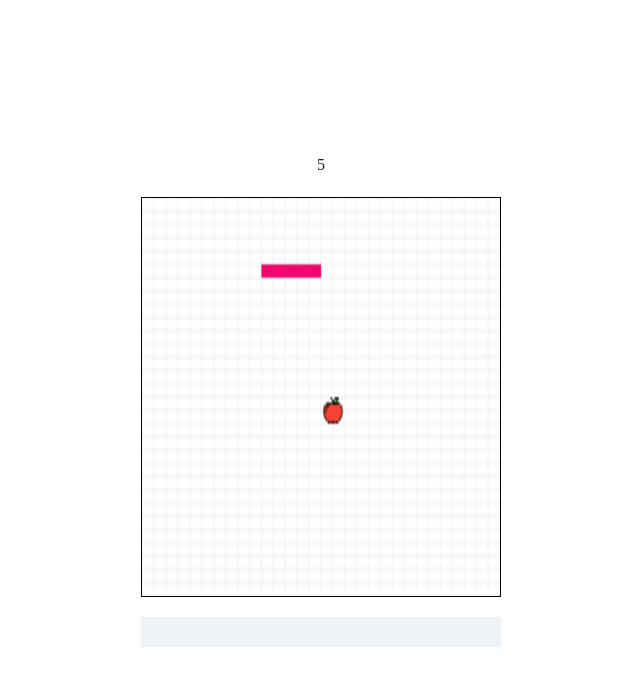
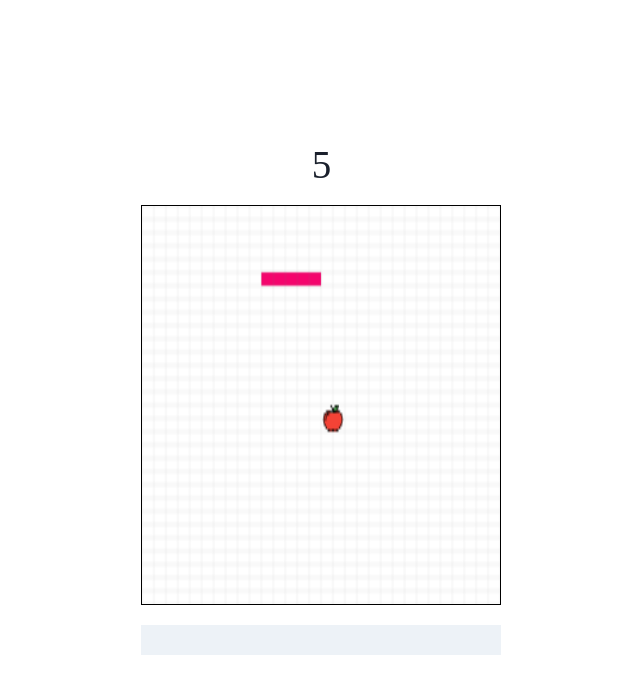
Before and after one commit to GAME-EE/client, a Next.js app: page /game/snake in a window 1280 px wide. Shown: the top 694 px of the page, without its empty margins (319-959 px from the left). Built offline with nearby package versions, Linux system fonts and the light colour scheme; a web font is replaced by a local one.

Commit message:
chore: GameScore 사용

```diff
--- a/src/components/SnakeGame/index.tsx
+++ b/src/components/SnakeGame/index.tsx
@@ -1,8 +1,8 @@
 import { Box } from '@chakra-ui/react';
 
 import SnakeGameCanvas from './SnakeGameCanvas';
-import SnakeGameBodyCounter from './SnakeGameBodyCounter';
 import SnakeSpeedProgressbar from './SnakeSpeedProgressbar';
+import { GameScore } from '../';
 
 import { useSnakeGame } from '../../hooks';
 
@@ -26,7 +26,7 @@ const SnakeGame = () => {
       alignItems="center"
       rowGap="20px"
     >
-      <SnakeGameBodyCounter snakeBodyLength={snakeBodyLength} />
+      <GameScore score={snakeBodyLength} />
       <SnakeGameCanvas
         snakeBody={snakeBody}
         foodPosition={foodPosition}
```
